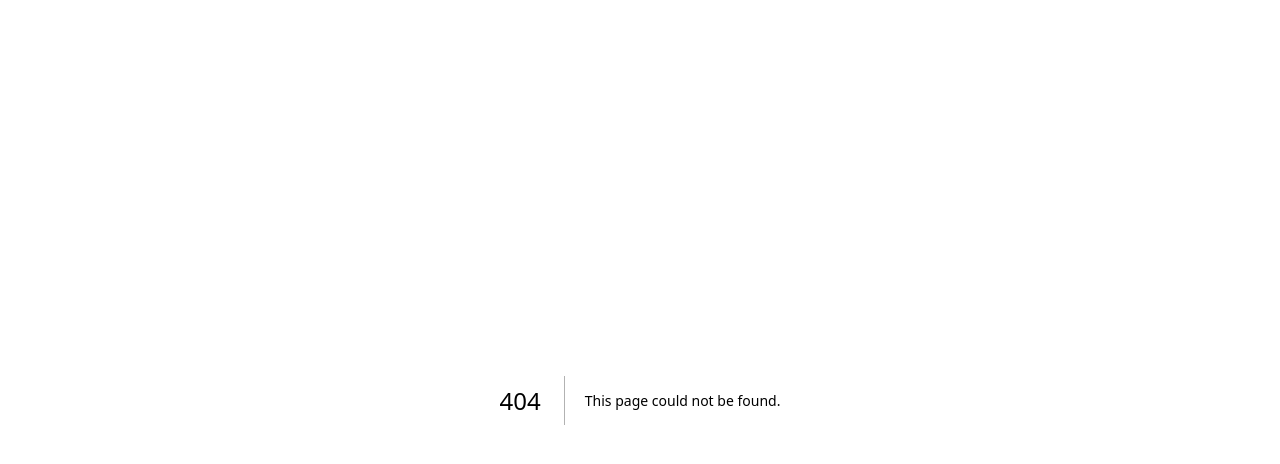
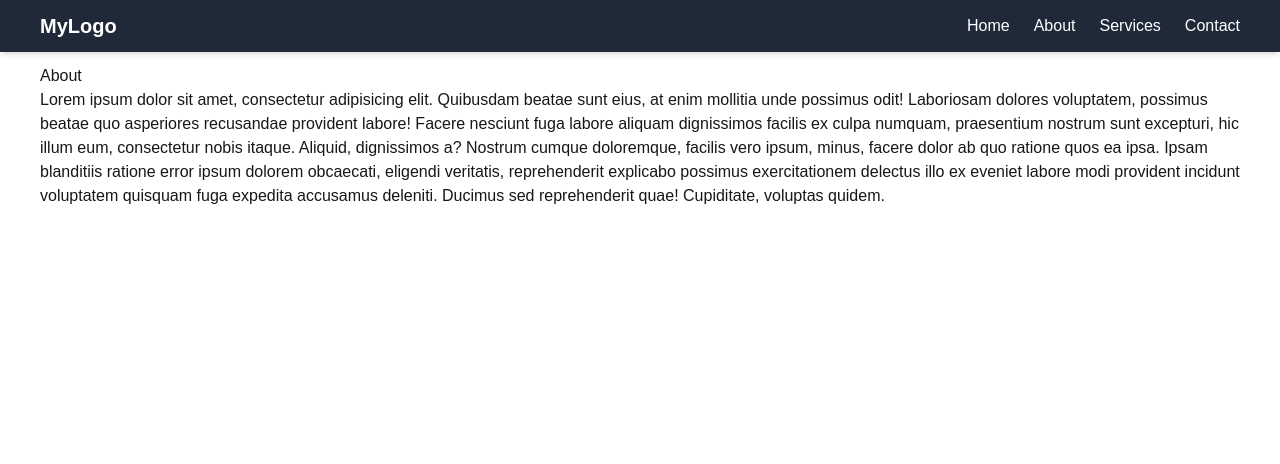
Before and after one commit to Github6432/job-portal, a Next.js app: page /about in a window 1280 px wide. Before the commit this address had no page. Shown: the top 464 px of the page. Built offline with nearby package versions, Linux system fonts and the light colour scheme.

Commit message:
fix layout & Add Navbar in layout page

```diff
--- /dev/null
+++ b/src/app/about/page.tsx
@@ -0,0 +1,12 @@
+import React from 'react'
+
+const About = () => {
+  return (
+    <div>
+        <div>About</div>
+        <p>Lorem ipsum dolor sit amet, consectetur adipisicing elit. Quibusdam beatae sunt eius, at enim mollitia unde possimus odit! Laboriosam dolores voluptatem, possimus beatae quo asperiores recusandae provident labore! Facere nesciunt fuga labore aliquam dignissimos facilis ex culpa numquam, praesentium nostrum sunt excepturi, hic illum eum, consectetur nobis itaque. Aliquid, dignissimos a? Nostrum cumque doloremque, facilis vero ipsum, minus, facere dolor ab quo ratione quos ea ipsa. Ipsam blanditiis ratione error ipsum dolorem obcaecati, eligendi veritatis, reprehenderit explicabo possimus exercitationem delectus illo ex eveniet labore modi provident incidunt voluptatem quisquam fuga expedita accusamus deleniti. Ducimus sed reprehenderit quae! Cupiditate, voluptas quidem.</p>
+    </div>
+  )
+}
+
+export default About
--- a/src/app/components/Navbar.tsx
+++ b/src/app/components/Navbar.tsx
@@ -11,7 +11,7 @@ const Navbar: React.FC = () => {
   };
 
   return (
-    <nav className="bg-gray-800 text-white px-4 py-3 shadow-md fixed top-0 left-0 w-full z-50">
+    <nav className="bg-gray-800  text-white px-4 py-3 shadow-md fixed top-0 left-0 w-full z-50">
       <div className="container mx-auto px-6 flex items-center justify-between">
         {/* Logo */}
         <Link href="/" legacyBehavior>
--- a/src/app/layout.tsx
+++ b/src/app/layout.tsx
@@ -1,6 +1,7 @@
 import type { Metadata } from "next";
 // import localFont from "next/font/local";
 import "./globals.css";
+import Navbar from "./components/Navbar";
 
 // const geistSans = localFont({
 //   src: "./fonts/GeistVF.woff",
@@ -26,7 +27,10 @@ export default function RootLayout({
   return (
     <html lang="en">
       <body>
-        {children}
+        <Navbar />
+        <main className="pt-16 mx-10">
+          {children}
+        </main>
       </body>
     </html>
   );
```
Also changed, not shown: src/app/page.tsx (+1 -4 lines).
